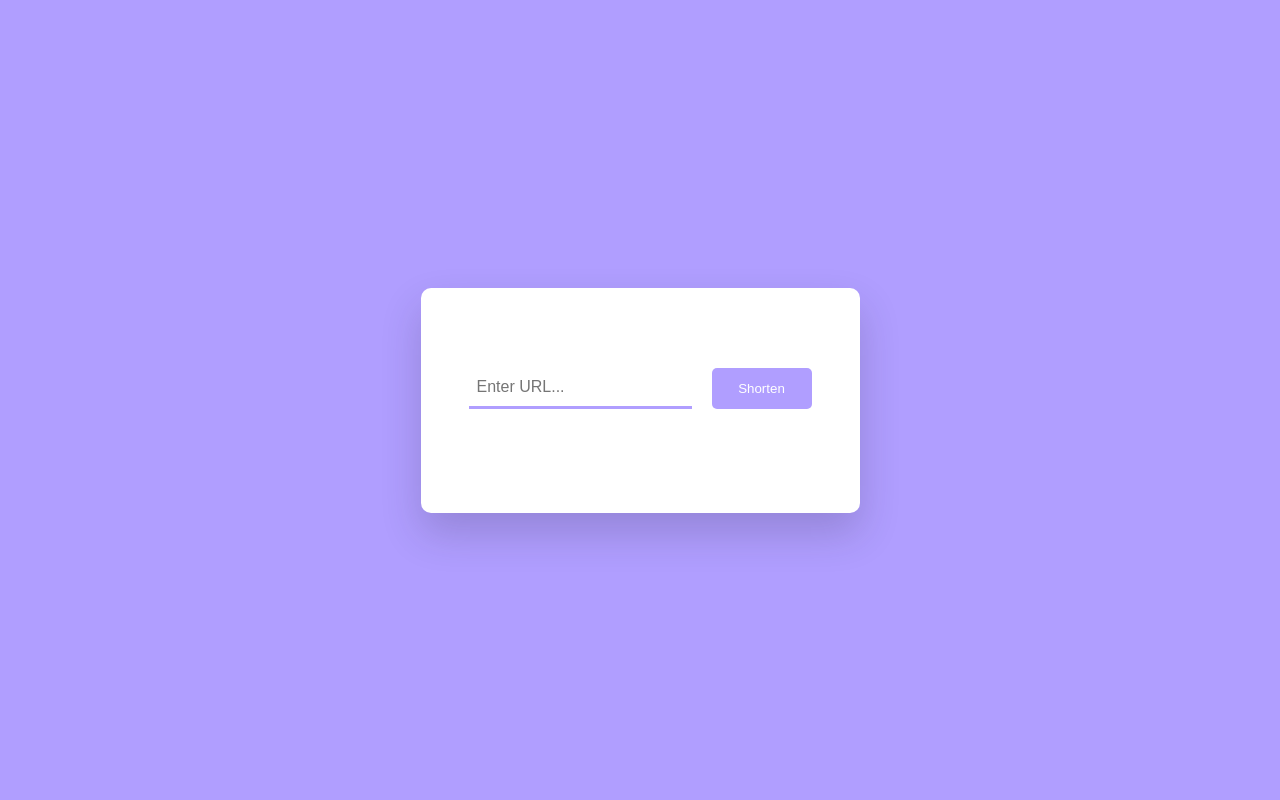
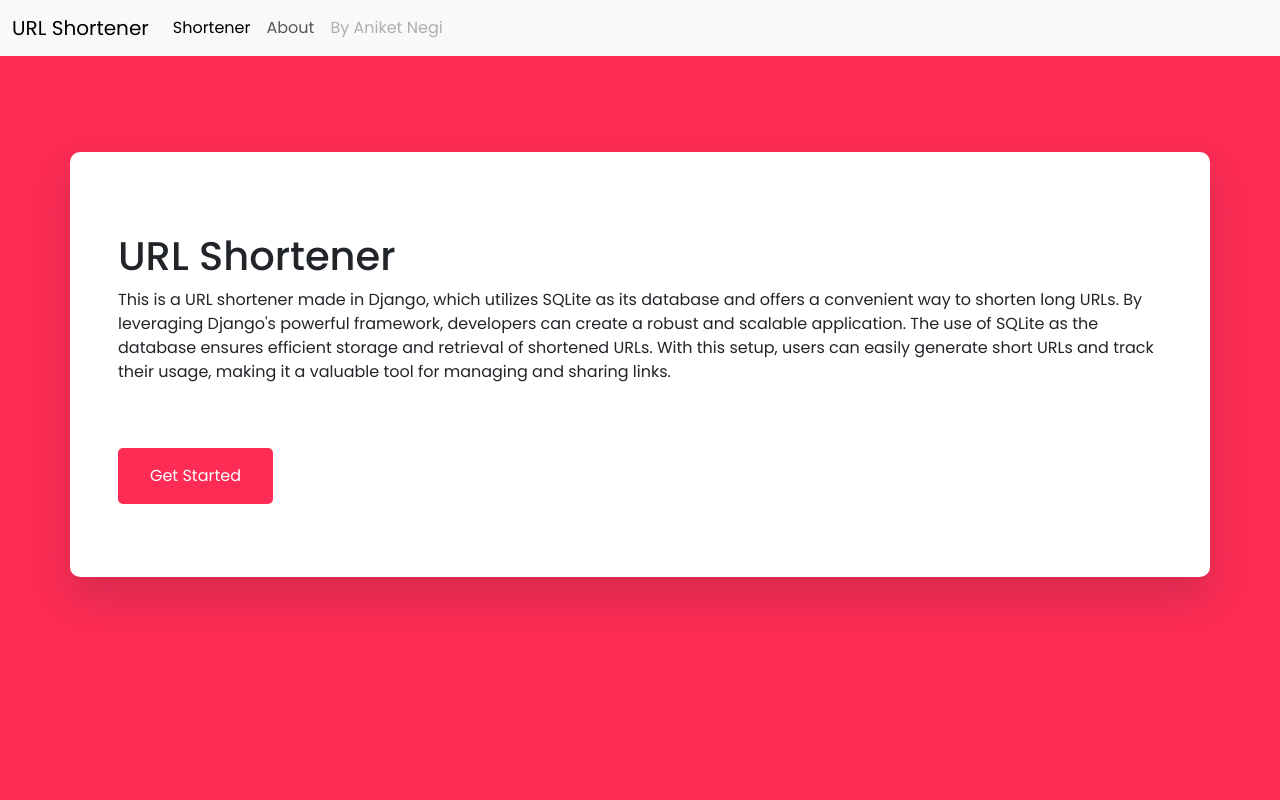
Before and after one commit to theaniketnegi/django_url_shortener, a Django app: page / in a window 1280 px wide. Run offline with Django 4.2, Linux system fonts and the light colour scheme; some libraries are stand-ins or nearby versions.

Commit message:
finalized

```diff
--- a/home/static/style2.css
+++ b/home/static/style2.css
@@ -1,9 +1,9 @@
 @import url("https://fonts.googleapis.com/css2?family=Poppins:wght@300;400;500&display=swap");
 
 
-html {
+/* html {
     height: 100vh;
-}
+} */
 
 
 body {
@@ -11,7 +11,9 @@ body {
   font-family: "Poppins", sans-serif;
 
 
-  justify-content: center;
+  /* justify-content: center; */
+
+  /* vertical-align: middle; */
 
 }
 
@@ -20,7 +22,7 @@ body {
   padding: 5em 3em;
   border-radius: 10px;
   box-shadow: 0 20px 40px rgba(38, 33, 61, 0.2);
-  height: 250px;
+  height: 200px;
 
 
 
--- a/home/static/style3.css
+++ b/home/static/style3.css
@@ -1,5 +1,5 @@
 .container {
-   height: 375px;
+   height: 425px;
 
 }
 
--- a/home/templates/about.html
+++ b/home/templates/about.html
@@ -5,6 +5,20 @@
     about
 {% endblock %}
 
+{% block meta %}
+    <link rel="stylesheet" href="{% static 'style2.css'%}">
+    <link rel="stylesheet" href="{% static 'style3.css'%}">
+{% endblock %}
+
 {% block content %}
 
+<div class="container">
+    <h1>URL Shortener</h1>
+    <p>
+        This is a URL shortener made in Django, which utilizes SQLite as its database and offers a convenient way to shorten long URLs. By leveraging Django's powerful framework, developers can create a robust and scalable application. The use of SQLite as the database ensures efficient storage and retrieval of shortened URLs. With this setup, users can easily generate short URLs and track their usage, making it a valuable tool for managing and sharing links.
+    </p>
+    <br><br>
+    <button onclick="window.location.href='shortener'" class="button">Get Started</button>
+</div>
+
 {% endblock %}
--- a/home/templates/index.html
+++ b/home/templates/index.html
@@ -5,20 +5,69 @@
 <head>
     <meta charset="UTF-8">
     <meta name="viewport" content="width=device-width, initial-scale=1.0">
-    <title>URL Shortener</title>
-    <script src="{% static 'script.js'%}" defer></script>
-    <link rel="stylesheet" href="{% static 'style.css'%}">
+    <title>URL Shortener -
+        {% block title %}
+
+        {% endblock %}
+    </title>
+
+    {% load bootstrap5 %}
+    {% bootstrap_css %}
+    {% bootstrap_javascript %}
+
+
+    <!-- <link rel="stylesheet" href="{% static 'style2.css'%}"> -->
+
+    {% block meta %}
+
+    {% endblock %}
+
+    <!-- <script src="{% static 'script.js'%}" defer></script> -->
 </head>
 
 <body>
-    <div class="container">
+    <nav class="navbar navbar-expand-lg navbar-light bg-light">
+        <div class="container-fluid">
+          <a class="navbar-brand" href="about">URL Shortener</a>
+          <button class="navbar-toggler" type="button" data-bs-toggle="collapse" data-bs-target="#navbarNav" aria-controls="navbarNav" aria-expanded="false" aria-label="Toggle navigation">
+            <span class="navbar-toggler-icon"></span>
+          </button>
+          <div class="collapse navbar-collapse" id="navbarNav">
+            <ul class="navbar-nav">
+              <li class="nav-item">
+                <a class="nav-link active" aria-current="page" href="shortener">Shortener</a>
+              </li>
+              <li class="nav-item">
+                <a class="nav-link" href="about">About</a>
+              </li>
+
+              <li class="nav-item">
+                <a class="nav-link disabled" href="#" tabindex="-1" aria-disabled="true">By Aniket Negi</a>
+              </li>
+            </ul>
+          </div>
+        </div>
+      </nav>
+
+      <br><br><br><br>
+
+
+
+
+
+
+    <!-- <div class="container">
         <form id="form">
             {% csrf_token %}
             <input type="text" placeholder="Enter URL..." id="url" name="url" required>
             <input type="submit" id="submit" value="Shorten">
         </form>
         <p id="shortened"></p>
-    </div>
+    </div> -->
+
+    {% block content %}
+
+    {% endblock %}
 </body>
 
 </html>
--- a/home/templates/urlShortener.html
+++ b/home/templates/urlShortener.html
@@ -6,8 +6,8 @@ URL Shortener
 {% endblock %}
 
 {% block meta %}
+    <link rel="stylesheet" href="{% static 'style2.css'%}">
     <script src="{% static 'script.js'%}" defer></script>
-    <link rel="stylesheet" href="{% static 'style.css'%}">
 {% endblock %}
 
 {% block content %}
--- a/home/urls.py
+++ b/home/urls.py
@@ -2,7 +2,9 @@ from django.urls import path
 from home import views
 
 urlpatterns = [
-    path('', views.home),
+    path('', views.homeAbout),
+    path('about', views.homeAbout),
+    path('shortener', views.homeShortener),
     path('shorten', views.shorten, name='shorten'),
     path('<str:id>', views.redirectUrl)
 ]
--- a/home/views.py
+++ b/home/views.py
@@ -3,8 +3,11 @@ import uuid
 from .models import LinkInfo
 from django.http import HttpResponse
 # Create your views here.
-def home(request):
-    return render(request, 'index.html')
+def homeAbout(request):
+    return render(request, 'about.html')
+
+def homeShortener(request):
+    return render(request, 'urlShortener.html')
 
 def shorten(request):
     if(request.method=="POST"):
--- a/url_shortener/settings.py
+++ b/url_shortener/settings.py
@@ -37,7 +37,8 @@ INSTALLED_APPS = [
     'django.contrib.sessions',
     'django.contrib.messages',
     'django.contrib.staticfiles',
-    'home'
+    'home',
+    'bootstrap5',
 ]
 
 MIDDLEWARE = [
```
